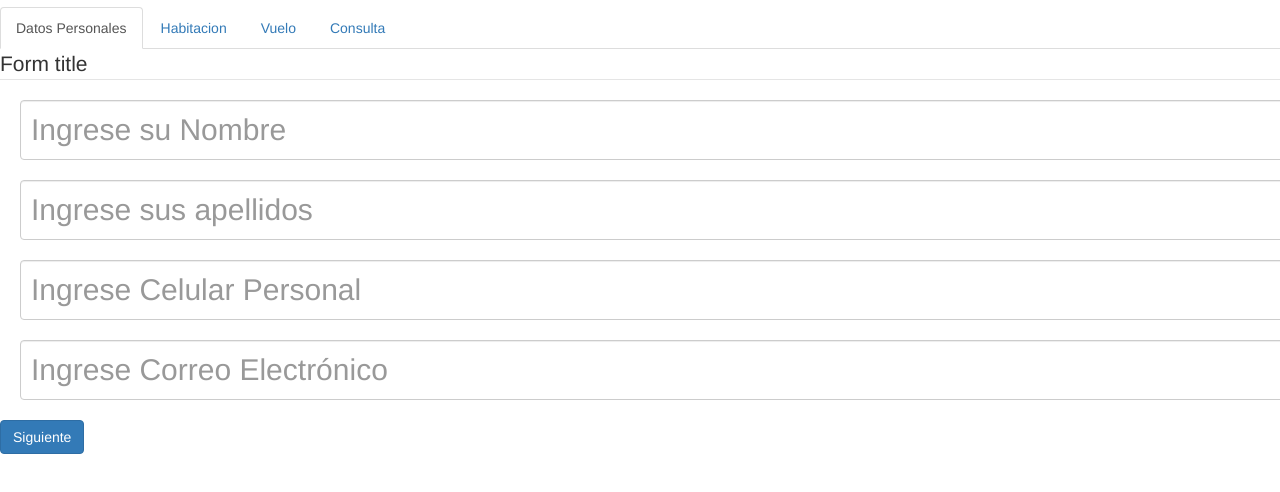
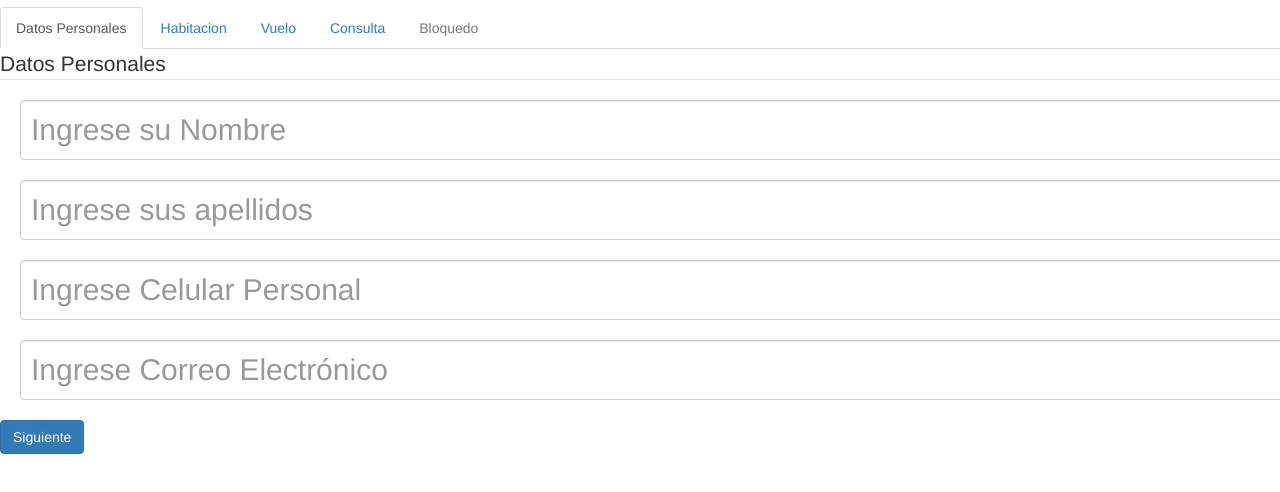
Before and after one commit to Ayrampito/formulario_reservas, a plain HTML site: page index.html in a window 1280 px wide. Shown: the part 126-618 px from the top of the page. Drawn offline with nearby package versions, Linux system fonts and the light colour scheme.

Commit message:
Mejoras en el formulario

```diff
--- a/index.html
+++ b/index.html
@@ -34,6 +34,9 @@
 				<li role="presentation">
 					<a href="#settings" aria-controls="settings" role="tab" data-toggle="tab">Consulta</a>
 				</li>
+				<li class="disabled">
+					<a href="#settings">Bloquedo</a>
+				</li>
 			</ul>
 
   			<!-- Tab panes -->
@@ -41,7 +44,7 @@
 	  			<div role="tabpanel" class="tab-pane active" id="home">
 	  				<!-- Formulario de Datos Personales -->
 	  				<form action="" method="POST" role="form">
-						<legend>Form title</legend>
+						<legend>Datos Personales</legend>
 
 						<div class="form-group">
 							<input type="text" class="form-control dt" id="" placeholder="Ingrese su Nombre">
```
